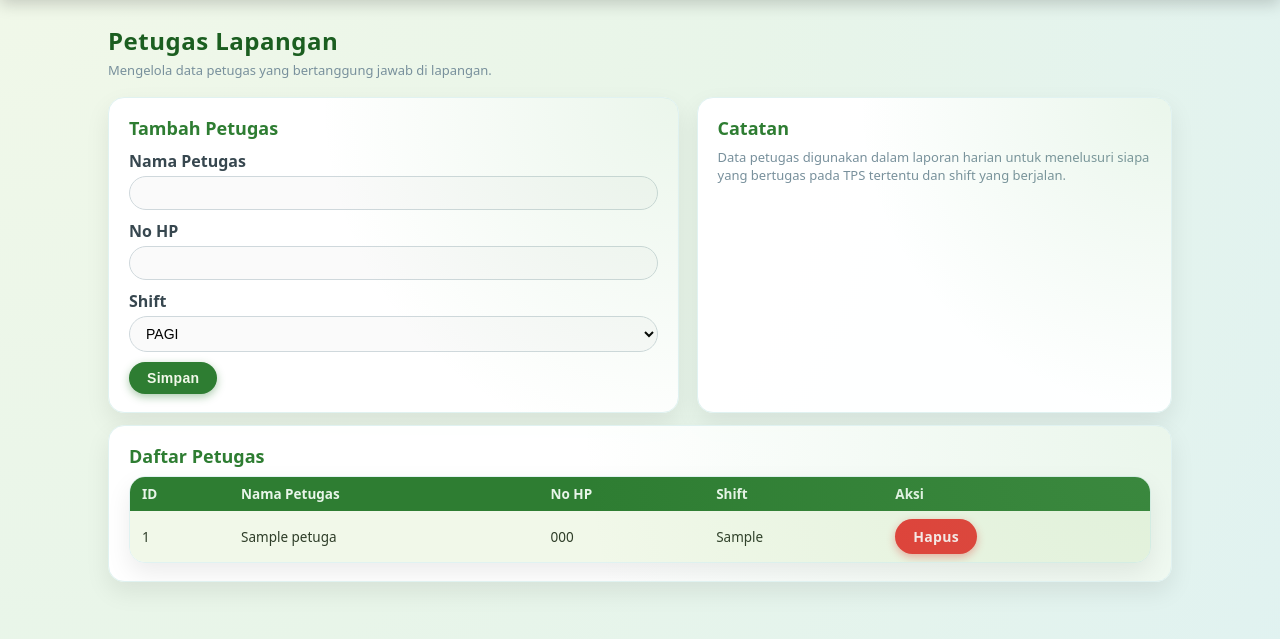
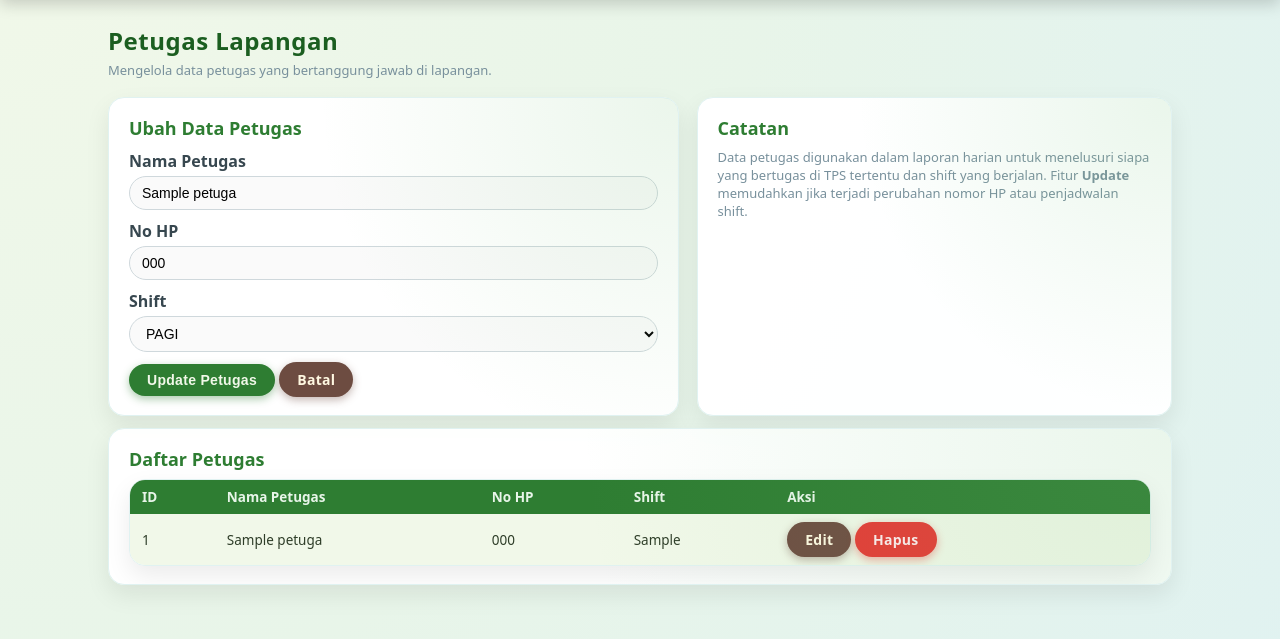
Before and after one commit to SI-Pijar/ProjekAkhir-SBD, a PHP site: page /petugas.php?edit=1 in a window 1280 px wide. Shown: the part 49-688 px from the top of the page. Run offline with PHP 8.4, Linux system fonts and the light colour scheme; the visitor is signed in with stand-in values (Sample User, id 1); tables that the repository leaves empty or names only in its code hold one stand-in row (values such as "Sample post").

Commit message:
Update petugas.php

```diff
--- a/petugas.php
+++ b/petugas.php
@@ -12,9 +12,23 @@ if (!isset($_SESSION['role']) || $_SESSION['role'] != 'ADMIN') {
 }
 
 $username = $_SESSION['username'];
-$role = $_SESSION['role'];
+$role     = $_SESSION['role'];
 
-// ============ SIMPAN DATA ============
+// MODE EDIT
+$edit_mode = false;
+$edit_data = null;
+
+if (isset($_GET['edit'])) {
+    $edit_id = (int) $_GET['edit'];
+
+    $q_edit  = mysqli_query($conn, "SELECT * FROM petugas WHERE id_petugas = $edit_id LIMIT 1");
+    if ($q_edit && mysqli_num_rows($q_edit) == 1) {
+        $edit_data = mysqli_fetch_assoc($q_edit);
+        $edit_mode = true;
+    }
+}
+
+// CREATE
 if (isset($_POST['simpan'])) {
     $nama_petugas = $_POST['nama_petugas'];
     $no_hp        = $_POST['no_hp'];
@@ -28,9 +42,27 @@ if (isset($_POST['simpan'])) {
     exit;
 }
 
-// ============ HAPUS DATA ============
+// UPDATE
+if (isset($_POST['update'])) {
+    $id_petugas   = (int) $_POST['id_petugas'];
+    $nama_petugas = $_POST['nama_petugas'];
+    $no_hp        = $_POST['no_hp'];
+    $shift        = $_POST['shift'];
+
+    $sql_update = "UPDATE petugas
+                   SET nama_petugas = '$nama_petugas',
+                       no_hp        = '$no_hp',
+                       shift        = '$shift'
+                   WHERE id_petugas = $id_petugas";
+    mysqli_query($conn, $sql_update);
+
+    header("Location: petugas.php");
+    exit;
+}
+
+//DELETE
 if (isset($_GET['hapus'])) {
-    $id = $_GET['hapus'];
+    $id = (int) $_GET['hapus'];
 
     $sql_delete = "DELETE FROM petugas WHERE id_petugas = $id";
     mysqli_query($conn, $sql_delete);
@@ -39,7 +71,7 @@ if (isset($_GET['hapus'])) {
     exit;
 }
 
-// ============ QUERY PETUGAS (INI WAJIB ADA) ============
+//READ
 $sql_petugas     = "SELECT * FROM petugas ORDER BY id_petugas DESC";
 $result_petugas  = mysqli_query($conn, $sql_petugas);
 ?>
@@ -69,32 +101,56 @@ $result_petugas  = mysqli_query($conn, $sql_petugas);
 
         <div class="grid-2">
             <div class="card accent">
-                <h2>Tambah Petugas</h2>
+                <h2><?php echo $edit_mode ? 'Ubah Data Petugas' : 'Tambah Petugas'; ?></h2>
+
                 <form method="POST" style="margin-top:10px;">
+                    <?php if ($edit_mode) { ?>
+                        <input type="hidden" name="id_petugas" value="<?php echo $edit_data['id_petugas']; ?>">
+                    <?php } ?>
+
                     <p>
                         <label>Nama Petugas</label>
-                        <input type="text" name="nama_petugas" required>
+                        <input type="text"
+                               name="nama_petugas"
+                               required
+                               value="<?php echo htmlspecialchars($edit_data['nama_petugas'] ?? ''); ?>">
                     </p>
                     <p>
                         <label>No HP</label>
-                        <input type="text" name="no_hp">
+                        <input type="text"
+                               name="no_hp"
+                               value="<?php echo htmlspecialchars($edit_data['no_hp'] ?? ''); ?>">
                     </p>
                     <p>
                         <label>Shift</label>
                         <select name="shift" required>
-                            <option value="PAGI">PAGI</option>
-                            <option value="SIANG">SIANG</option>
-                            <option value="MALAM">MALAM</option>
+                            <?php
+                            $shift_now = $edit_data['shift'] ?? 'PAGI';
+                            $options   = ['PAGI', 'SIANG', 'MALAM'];
+                            foreach ($options as $opt) {
+                                $sel = ($shift_now == $opt) ? 'selected' : '';
+                                echo "<option value='$opt' $sel>$opt</option>";
+                            }
+                            ?>
                         </select>
                     </p>
-                    <button type="submit" name="simpan">Simpan</button>
+
+                    <?php if ($edit_mode) { ?>
+                        <button type="submit" name="update">Update Petugas</button>
+                        <a href="petugas.php" class="btn btn-secondary">Batal</a>
+                    <?php } else { ?>
+                        <button type="submit" name="simpan">Simpan</button>
+                    <?php } ?>
                 </form>
             </div>
 
             <div class="card">
                 <h2>Catatan</h2>
                 <p class="text-muted" style="margin-top:6px;">
-                    Data petugas digunakan dalam laporan harian untuk menelusuri siapa yang bertugas pada TPS tertentu dan shift yang berjalan.
+                    Data petugas digunakan dalam laporan harian untuk menelusuri
+                    siapa yang bertugas di TPS tertentu dan shift yang berjalan.
+                    Fitur <strong>Update</strong> memudahkan jika terjadi perubahan
+                    nomor HP atau penjadwalan shift.
                 </p>
             </div>
         </div>
@@ -120,6 +176,9 @@ $result_petugas  = mysqli_query($conn, $sql_petugas);
                             echo "<td>".$row['no_hp']."</td>";
                             echo "<td>".$row['shift']."</td>";
                             echo "<td>
+                                    <a href='petugas.php?edit=".$row['id_petugas']."' class='btn btn-secondary'>
+                                        Edit
+                                    </a>
                                     <a href='petugas.php?hapus=".$row['id_petugas']."'
                                        class='btn btn-danger'
                                        onclick=\"return confirm('Hapus petugas ini?')\">
```
